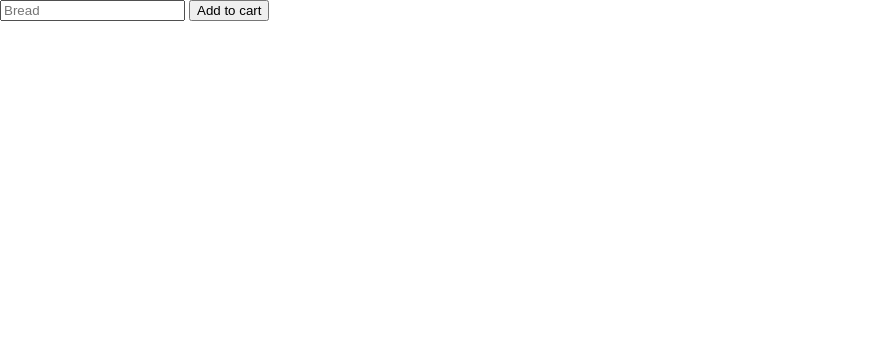
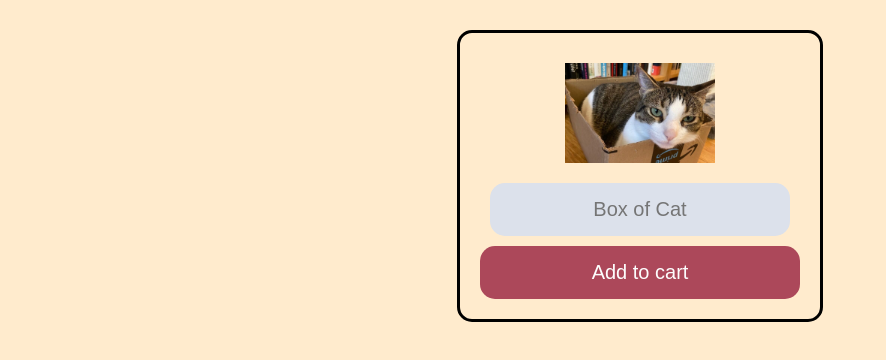
Before and after one commit to krgirard33/firebase-add-to-cart, a plain HTML site: page index.html in a window 1280 px wide. Shown: the whole page, without its empty margins (0-886 px from the left). Drawn offline with Linux system fonts and the light colour scheme.

Commit message:
centered the input area, added a pic, made it prettier

```diff
--- a/index.css
+++ b/index.css
@@ -2,4 +2,44 @@ html,
 body {
   margin: 0;
   padding: 0;
+  font-family: 'Rubik', sans-serif;
+  background-color: blanchedalmond;
 }
+input {
+  color: #432000;
+  background-color: #dce1eb;
+  border: 0;
+  border-radius: 15px;
+  padding: 15px;
+  font-size: 20px;
+  text-align: center;
+  font-family: 'Rubik', sans-serif;
+  margin: 10px;
+}
+
+button {
+  color: #fdfdfd;
+  background-color: #ac485a;
+  border: 0;
+  border-radius: 15px;
+  padding: 15px;
+  font-size: 20px;
+  text-align: center;
+  font-family: 'Rubik', sans-serif;
+}
+
+.container {
+  display: flex;
+  flex-direction: column;
+  max-width: 320px;
+  margin: 30px auto;
+  border: solid black 3px;
+  border-radius: 15px;
+  padding: 20px;
+}
+
+img {
+  width: 150px;
+  margin: 0 auto;
+  padding: 10px;
+}
--- a/index.html
+++ b/index.html
@@ -5,12 +5,19 @@
     <meta name="viewport" content="width=device-width, initial-scale=1.0">
     <meta http-equiv="X-UA-Compatible" content="ie=edge">
     <link rel="stylesheet" href="index.css" />
+    <link rel="preconnect" href="https://fonts.googleapis.com">
+    <link rel="preconnect" href="https://fonts.gstatic.com" crossorigin>
+    <link href="https://fonts.googleapis.com/css2?family=Rubik:wght@300&display=swap" />
     <title>Add To Cart</title>
   </head>
 
   <body>
-    <input type="text" id="input-field" placeholder="Bread" />
-    <button id="add-button">Add to cart</button>
+    <div class="container">
+      <img src="assests/catBox-800x531.jpg" alt="cat in box" />
+      <input type="text" id="input-field" placeholder="Box of Cat" />
+      <button id="add-button">Add to cart</button>
+    </div>
+
     <script src="index.js"></script>
   </body>
 </html>
--- a/index.js
+++ b/index.js
@@ -2,5 +2,6 @@ const inputFieldEl = document.getElementById("input-field");
 const addButtonEl = document.getElementById("add-button");
 
 addButtonEl.addEventListener("click", function () {
-  console.log(inputFieldEl.value)
+  let inputValue = inputFieldEl.value;
+  console.log(inputValue);
 });
```
Also changed, not shown: assests/catBox-800x531.jpg (added).
